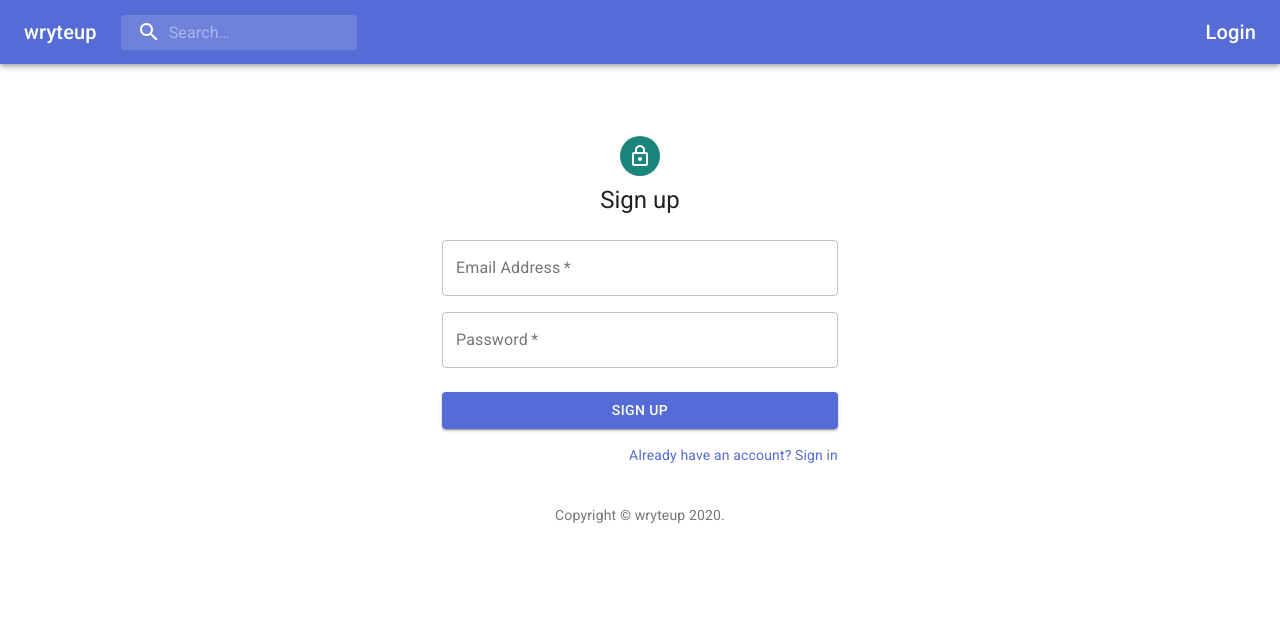
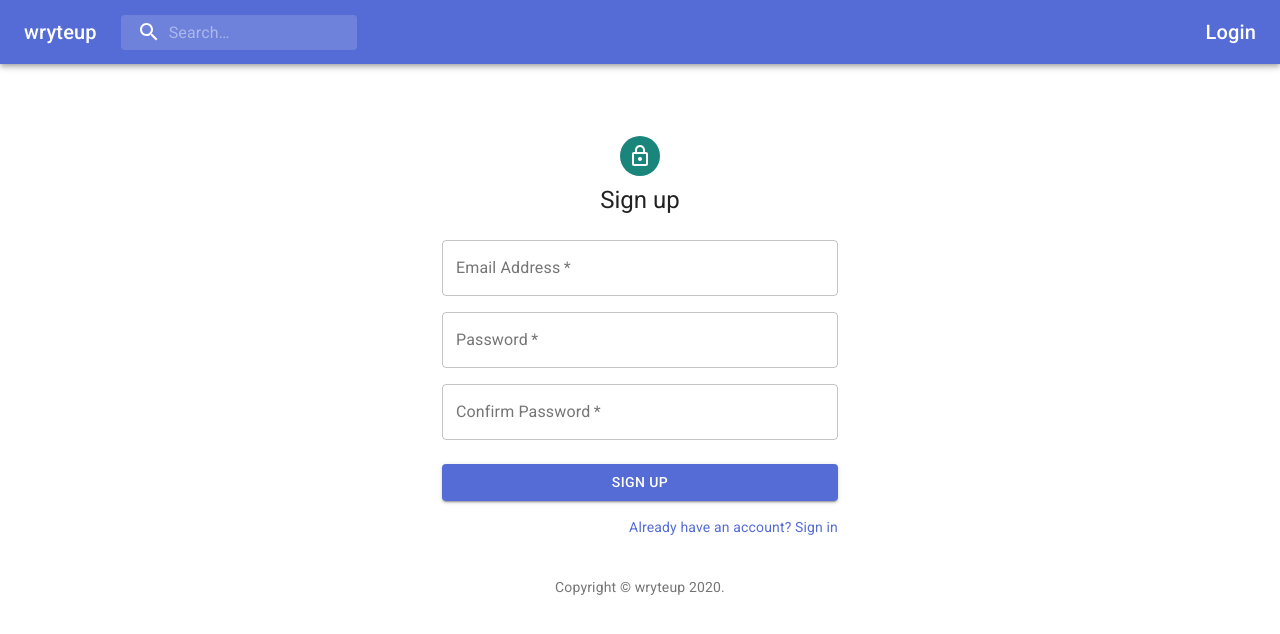
Before and after one commit to rbo13/wryteup.co, a React (Create React App) app in the folder client/: page /signup in a window 1280 px wide. Shown: the top 634 px of the page. Built offline with nearby package versions, Linux system fonts and the light colour scheme; no server answers.

Commit message:
added confirm password form
Signed-off-by: Richard Burk Orofeo <chardyy.orofeo@gmail.com>

```diff
--- a/client/src/screens/Signup.js
+++ b/client/src/screens/Signup.js
@@ -55,7 +55,10 @@ const useStyles = makeStyles((theme) => ({
 
 export default function SignUp() {
   const classes = useStyles();
-  const {register, handleSubmit, errors} = useForm();
+  const {register, handleSubmit, errors, watch} = useForm();
+  const password = React.useRef({});
+  password.current = watch('password', '');
+
   const [openAlert, setOpenAlert] = React.useState({
     open: false,
     success: false,
@@ -72,8 +75,9 @@ export default function SignUp() {
       setOpenAlert({
         open: true,
         success: true,
-        message: response.message,
+        message: 'Please login to continue',
       });
+      setTimeout(() => window.location.href = '/login', 3000);
     }).catch((err) => {
       setOpenAlert({
         open: true,
@@ -144,6 +148,33 @@ export default function SignUp() {
                 }
               />
             </Grid>
+            <Grid item xs={12}>
+              <TextField
+                error={errors.confirmPassword ? true : false}
+                inputRef={register({
+                  required: 'Confirm Password is required',
+                  minLength: {
+                    value: 8,
+                    message: 'Confirm Password must have at least 8 characters',
+                  },
+                  validate: (value) => {
+                    return value === password.current ||
+                      'The passwords do not match';
+                  },
+                })}
+                variant="outlined"
+                required
+                fullWidth
+                name="confirmPassword"
+                label="Confirm Password"
+                type="password"
+                id="confirmPassword"
+                autoComplete="current-password"
+                helperText={
+                  errors.confirmPassword ? errors.confirmPassword.message : null
+                }
+              />
+            </Grid>
           </Grid>
           <Button
             type="submit"
```
